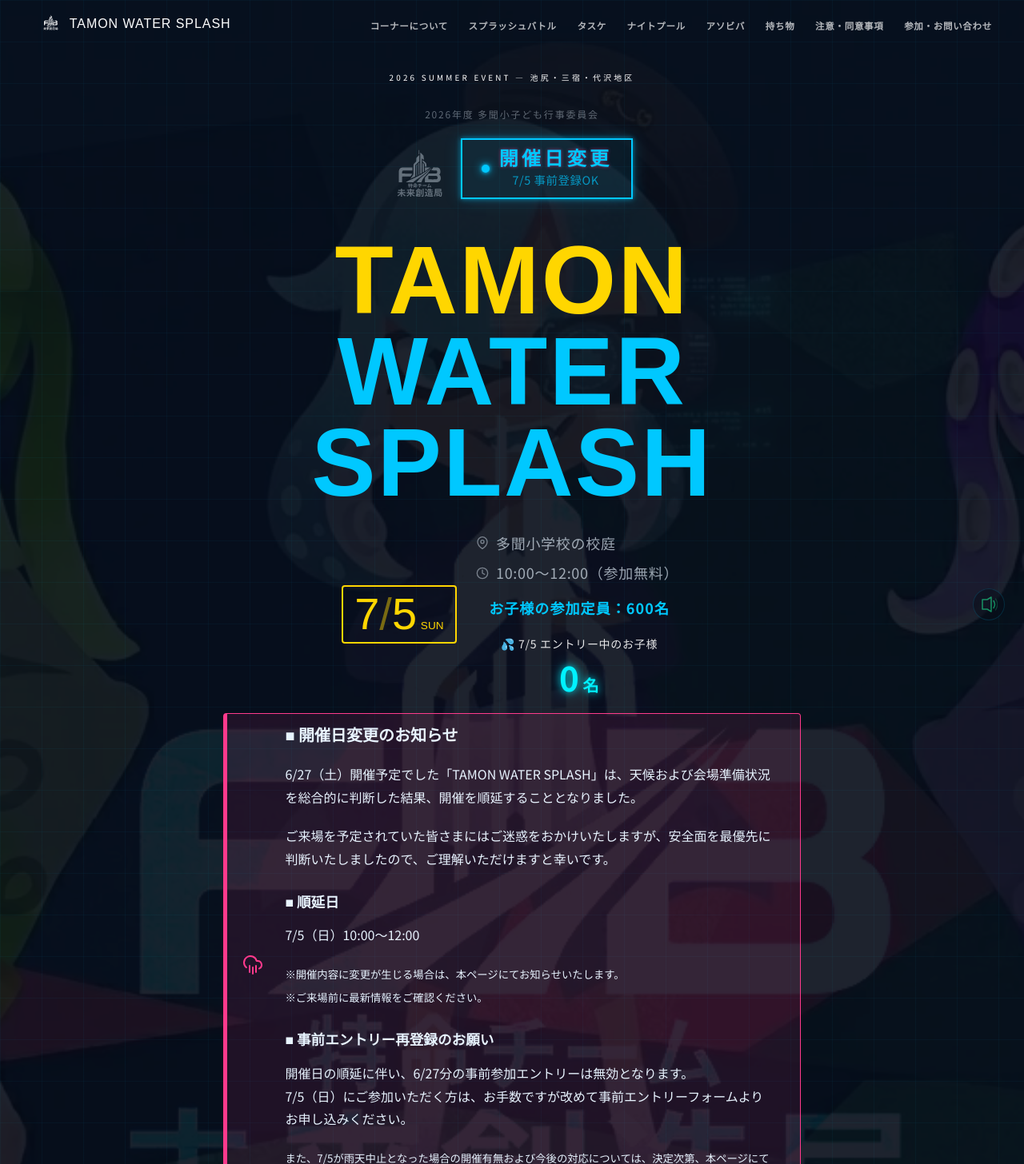
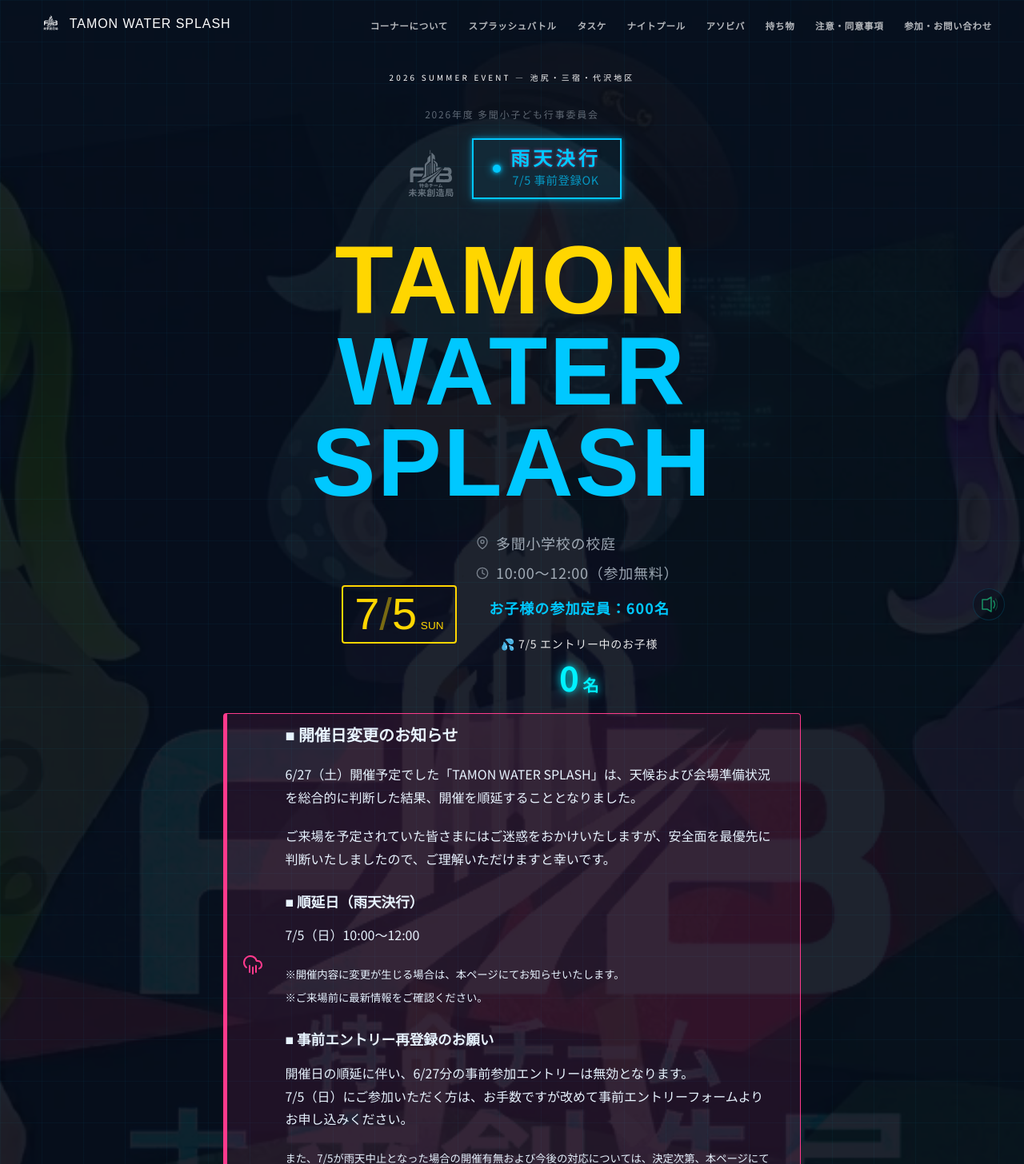
Before and after one commit to tamonkodomoevents/tamonwatersplash2026, a plain HTML site: page index.html in a window 1280 px wide. Shown: the top 1456 px of the page at 80% size. Drawn offline with Linux system fonts and the light colour scheme; no server answers; a web font is replaced by a local one.

Commit message:
Add files via upload
雨天結構

```diff
--- a/index.html
+++ b/index.html
@@ -543,7 +543,7 @@ l202 -1 3 -97z" />
           <div class="neon-badge neon-go">
             <div class="neon-dot"></div>
             <div class="neon-text">
-              <div class="neon-word">開催日変更</div>
+              <div class="neon-word">雨天決行</div>
               <div class="neon-sub">7/5 事前登録OK</div>
             </div>
           </div>
@@ -641,7 +641,7 @@ l202 -1 3 -97z" />
 
             <p>ご来場を予定されていた皆さまにはご迷惑をおかけいたしますが、安全面を最優先に判断いたしましたので、ご理解いただけますと幸いです。</p>
 
-            <h4 class="notice__subheading">順延日</h4>
+            <h4 class="notice__subheading">順延日（雨天決行）</h4>
             <p>7/5（日）10:00～12:00</p>
             <p><small>※開催内容に変更が生じる場合は、本ページにてお知らせいたします。<br>
                 ※ご来場前に最新情報をご確認ください。</small></p>
```
